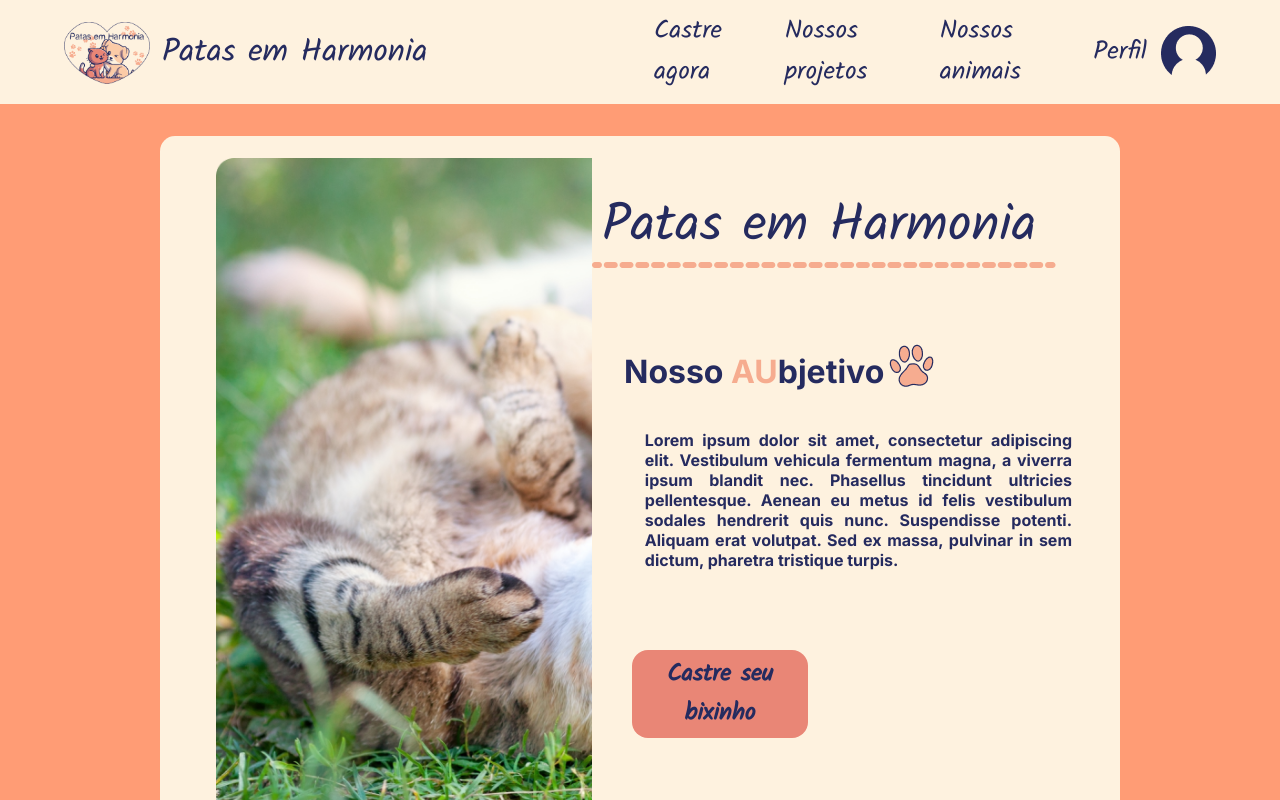
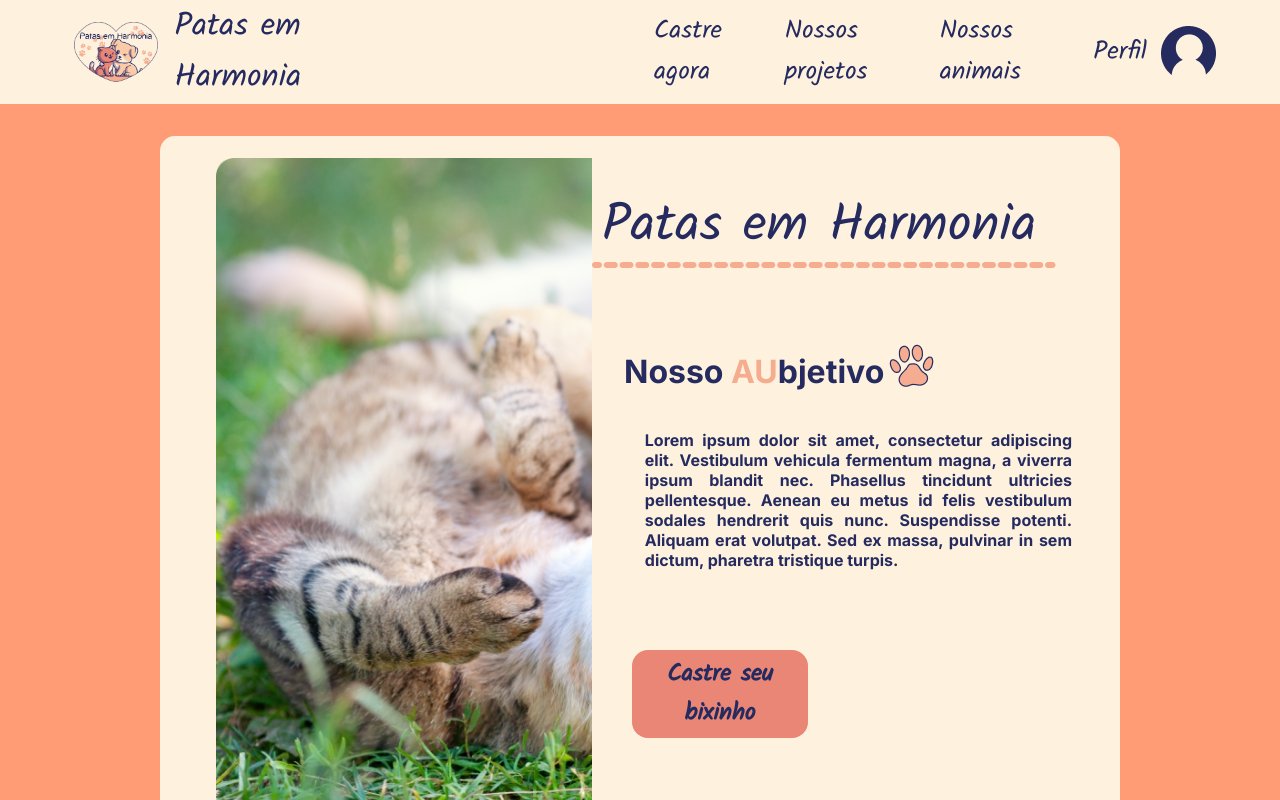
Before and after one commit to Rod634/patas-em-hamonia-web, a React (Vite) app: page / in a window 1280 px wide. Shown: the top 800 px of the page. Built offline with nearby package versions, Linux system fonts and the light colour scheme.

Commit message:
fix scrool bug and add home link in header

```diff
--- a/src/components/Header/index.tsx
+++ b/src/components/Header/index.tsx
@@ -4,12 +4,14 @@ import './style.css'
 
 type Props = {}
 
-export default function Header({}: Props) {
+export default function Header({ }: Props) {
   return (
     <div className='header'>
       <div className='section-one'>
-            <img src='../../../public/logo.png'/>
+        <Link to='/'>
+          <img src='../../../public/logo.png' />
           <h1>Patas em Harmonia</h1>
+        </Link>
       </div>
       <div className='section-two'>
         <ul>
@@ -18,7 +20,7 @@ export default function Header({}: Props) {
           <li><Link to='/animais'>Nossos animais</Link></li>
           <li><Link to='/perfil'>Perfil</Link></li>
         </ul>
-            <Link to='/perfil'><img src='../../../public/default_profile.png'/></Link>
+        <Link to='/perfil'><img src='../../../public/default_profile.png' /></Link>
       </div>
     </div>
   )
--- a/src/components/Header/style.css
+++ b/src/components/Header/style.css
@@ -13,8 +13,15 @@
 }
 
 .section-one img{
-    width: 15%;
-    margin-top: 2px;
+    width: 30%;
+    padding: 10px;
+}
+
+.section-one a{
+    display: flex;
+    width: 60%;
+    text-decoration: none;
+    align-items: center;
 }
 
 .section-one h1{
--- a/src/pages/AnimalsPage/index.tsx
+++ b/src/pages/AnimalsPage/index.tsx
@@ -144,6 +144,8 @@ export function Animals() {
   }
 
   useEffect(() => {
+    window.scroll(0, 0);
+
     const api = async () => {
       var data = await fetch("https://localhost:7100/v1/Animal/all", {
         method: "GET"
--- a/src/pages/OngsPage/index.tsx
+++ b/src/pages/OngsPage/index.tsx
@@ -38,6 +38,8 @@ export function Ongs() {
   })
 
   useEffect(() => {
+    window.scroll(0, 0);
+
     const api = async () => {
       var data = await fetch("https://localhost:7100/v1/Ngo", {
         method: "GET"
--- a/src/pages/ProfilePage/index.tsx
+++ b/src/pages/ProfilePage/index.tsx
@@ -16,6 +16,8 @@ export function Profile() {
   //setUser()
 
   useEffect(() => {
+    window.scroll(0, 0);
+
     const api = async () => {
       var data = await fetch("https://localhost:7100/v1/Animal/user?userId=8373c2fa-90e3-4fbe-93c1-0b75d28833a6&ngoId=2", {
         method: "GET"
--- a/src/pages/animalPage/index.tsx
+++ b/src/pages/animalPage/index.tsx
@@ -46,6 +46,8 @@ export function Animal() {
   }
 
   useEffect(() => {
+    window.scroll(0, 0);
+
     const api = async () => {
       var data = await fetch("https://localhost:7100/v1/Vaccine", {
         method: "GET"
--- a/src/pages/ongPage/index.tsx
+++ b/src/pages/ongPage/index.tsx
@@ -5,6 +5,8 @@ import '../../assets/globalStyle.css'
 import './style.css'
 
 export function Ong() {
+  window.scroll(0, 0);
+
   const location = useLocation();
   const ong = location.state.ong;
   const services = ong.services.split(', ');
```
Lines whose indentation alone changed are shown as unchanged.
